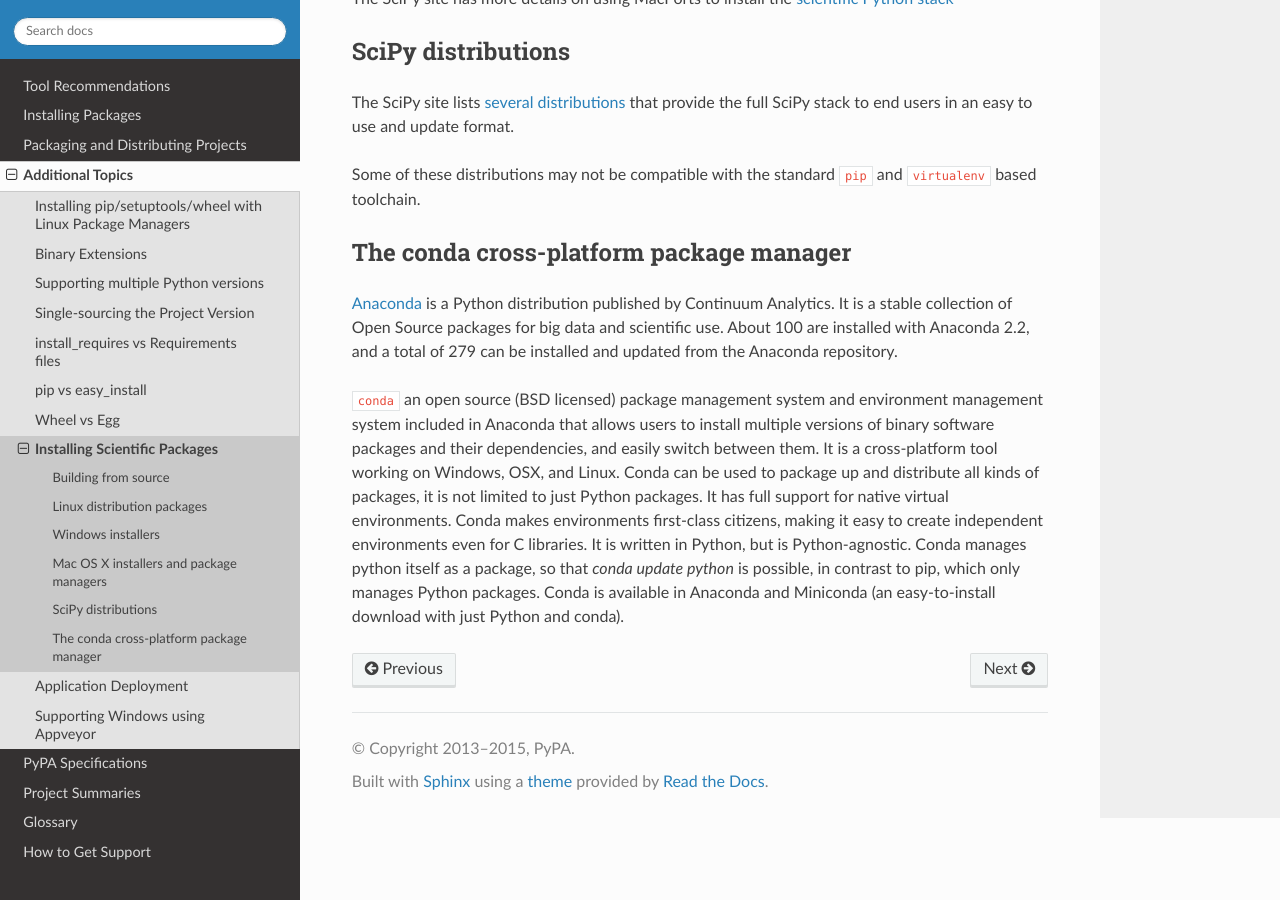
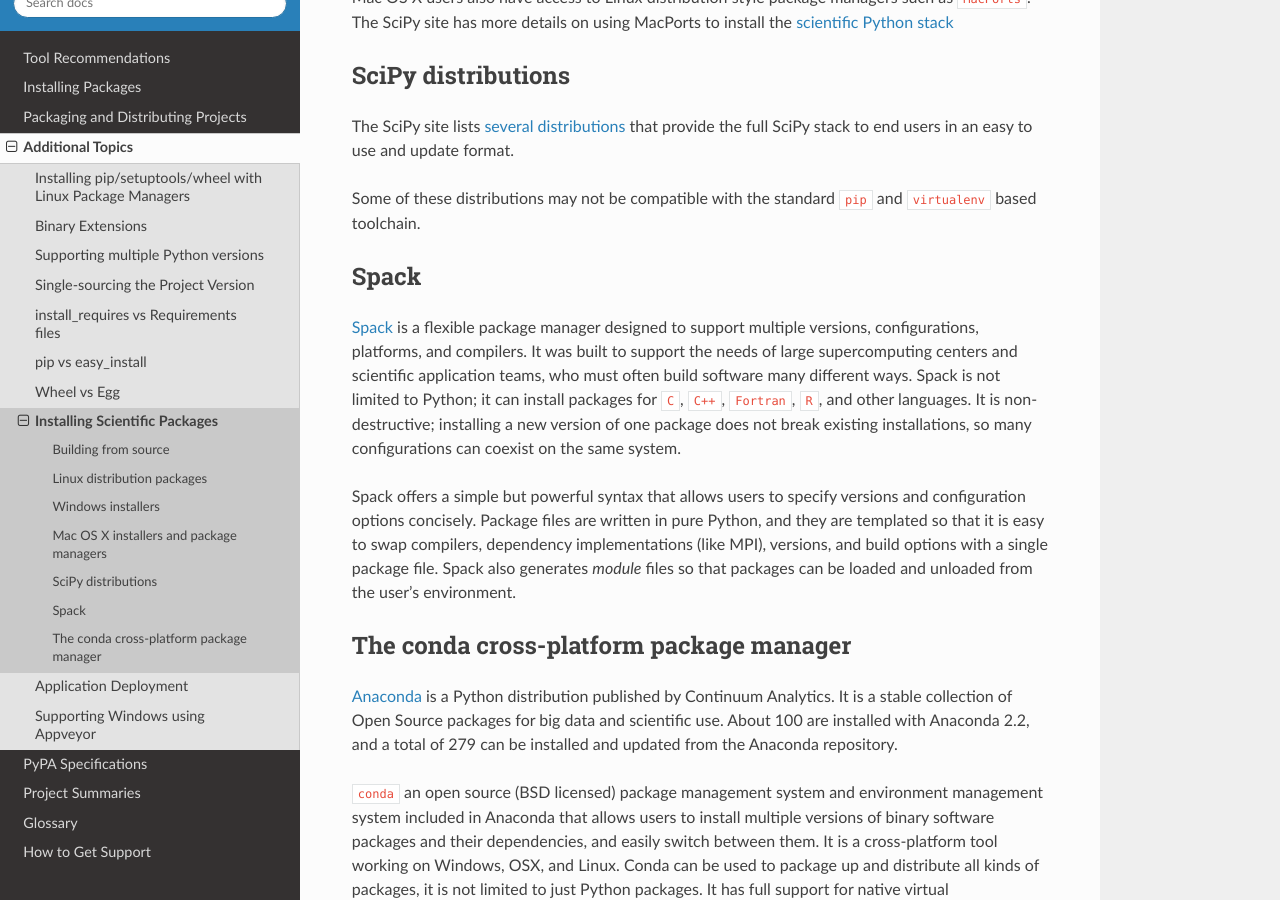
Before and after one commit to pypa/packaging.python.org, a Sphinx documentation site: the page built from source/science.rst, in a window 1280 px wide and 900 px high, scrolled down 2043 px. Built offline with Sphinx 7.4.7 and the Read the Docs theme 2.0.0, drawn with Linux system fonts in a browser that asks for light colours; pages that are not in the unit, such as notebooks, are missing from menus.

Commit message:
Update science.rst

```diff
--- a/source/science.rst
+++ b/source/science.rst
@@ -112,6 +112,24 @@
 Some of these distributions may not be compatible with the standard ``pip``
 and ``virtualenv`` based toolchain.
 
+Spack
+------
+`Spack <https://github.com/LLNL/spack/>`_ is a flexible package manager
+designed to support multiple versions, configurations, platforms, and compilers.
+It was built to support the needs of large supercomputing centers and scientific
+application teams, who must often build software many different ways.
+Spack is not limited to Python; it can install packages for ``C``, ``C++``,
+``Fortran``, ``R``, and other languages.  It is non-destructive; installing
+a new version of one package does not break existing installations, so many
+configurations can coexist on the same system.
+
+Spack offers a simple but powerful syntax that allows users to specify
+versions and configuration options concisely. Package files are written in
+pure Python, and they are templated so that it is easy to swap compilers,
+dependency implementations (like MPI), versions, and build options with a single
+package file.  Spack also generates *module* files so that packages can
+be loaded and unloaded from the user's environment.
+
 
 The conda cross-platform package manager
 ----------------------------------------
```
